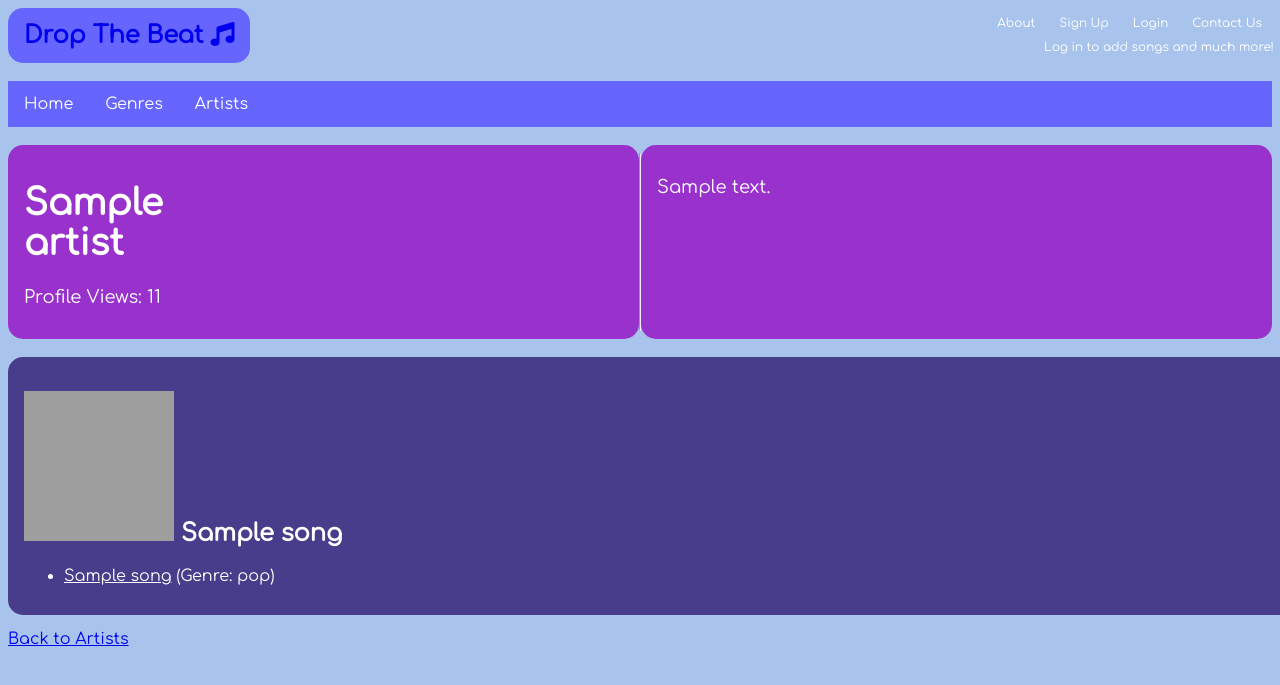
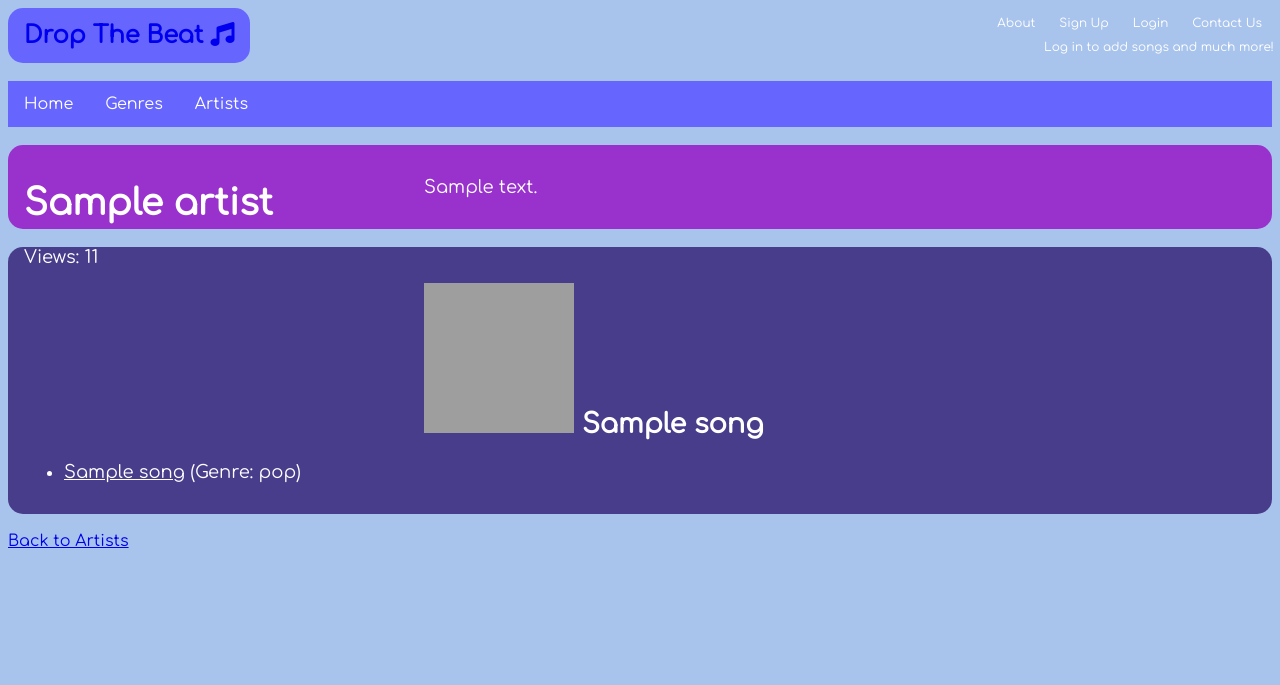
Before and after one commit to 2908400m/web_project, a Django app: page /artist/1/ in a window 1280 px wide. Shown: the top 685 px of the page. Run offline with Django 3.2, Linux system fonts and the light colour scheme; tables that the repository leaves empty hold one stand-in row (values such as "Sample post"); some libraries are stand-ins or nearby versions; grey boxes are pictures that could not be loaded.

Commit message:
update to artist css

```diff
--- a/static/drop_the_beat/style.css
+++ b/static/drop_the_beat/style.css
@@ -165,7 +165,12 @@ body {
 /* Artist */
 
 .artist-name {
-  width:30%;
+  width: 400px;
+  float: left;
+}
+
+.bio {
+  margin-left: 400px;
 }
 
 .artist-page {
@@ -177,15 +182,12 @@ body {
 }
 
 .song-list {
-  display:inline-block;
-  justify-content: center;
+  flex:1;
   background-color:darkslateblue;
+  padding: 14px 16px;
+  font-size: 18px;
   border-radius: 15px;
-  text-align:left;
   color:white;
-  width:100%;
-  padding: 14px 16px;
-  margin-block-end: 15px;
 }
 
 .song-list a{
--- a/templates/drop_the_beat/artist_detail.html
+++ b/templates/drop_the_beat/artist_detail.html
@@ -5,17 +5,14 @@
 {% endblock %}
 
 {% block body_block %}
-    <div class="artist-page">
     <div class="page-blocks">
     <div class="artist-name">
         <h1>{{ artist.name }}</h1>
-        <p>Profile Views: {{ artist.profile_views }}</p>
-    </div>
+        <p>Views: {{ artist.profile_views }}</p>
     </div>
 
-    <hr />
 
-    <div class="page-blocks">
+    <div class="bio">
     {% if artist.bio %}
         <p>{{ artist.bio }}</p>
     {% else %}
@@ -28,9 +25,8 @@
 
     {% if albums %}
         {% for album_name, songs in albums.items %}
-        <div class="song-list">
 
-
+            <div class="song-list">
 
             <h2>{% if songs.0.album_art %}
                 <img src="{{ songs.0.album_art }}" alt="Album Art" width="150" height="150">
@@ -47,8 +43,8 @@
 
                 {% endfor %}
             </ul>
+            </div>
 
-        </div>
 
         <br />
         {% endfor %}
```
Also changed, not shown: 1 other file.
